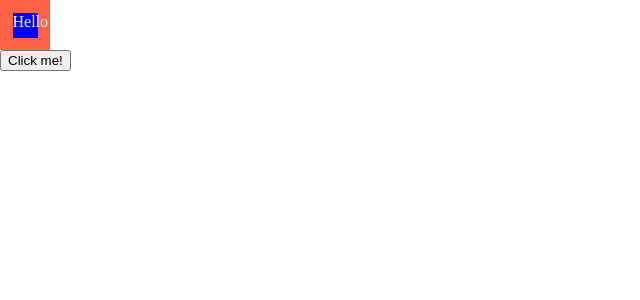
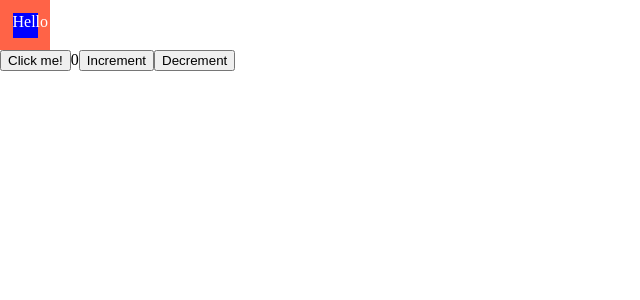
Before and after one commit to HudsonBean/React_Test_Space, a React (Create React App) app in the folder client/: page / in a window 1280 px wide. Shown: the top 300 px of the page, without its empty margins (0-640 px from the left). Built offline with nearby package versions, Linux system fonts and the light colour scheme.

Commit message:
Set up slice and rendered it

```diff
--- a/client/src/App.tsx
+++ b/client/src/App.tsx
@@ -1,13 +1,33 @@
 import React, { ReactPropTypes } from "react";
 import "./styles/App.css";
+import { useAppDispatch, useAppSelector } from "./hooks";
+import { decrement, increment } from "./features/counter";
 import { BEM } from "./components/BEM";
 import { CoolButton } from "./components/CoolButton";
 
 const App = () => {
+  const count = useAppSelector((state) => state.counter.value);
+  const dispatch = useAppDispatch();
+
   return (
     <>
       <BEM />
       <CoolButton text="Click me!" message="Fuuny!" colors={["red", "blue"]} />
+      <span>{count}</span>
+      <button
+        onClick={() => {
+          dispatch(increment());
+        }}
+      >
+        Increment
+      </button>
+      <button
+        onClick={() => {
+          dispatch(decrement());
+        }}
+      >
+        Decrement
+      </button>
     </>
   );
 };
--- /dev/null
+++ b/client/src/hooks.ts
@@ -0,0 +1,7 @@
+import { useDispatch, useSelector } from "react-redux";
+import type { TypedUseSelectorHook } from "react-redux";
+import type { RootState, AppDispatch } from "./store";
+
+// Use throughout your app instead of plain `useDispatch` and `useSelector`
+export const useAppDispatch: () => AppDispatch = useDispatch;
+export const useAppSelector: TypedUseSelectorHook<RootState> = useSelector;
--- a/client/src/index.tsx
+++ b/client/src/index.tsx
@@ -2,7 +2,7 @@ import React from "react";
 import ReactDOM from "react-dom/client";
 import App from "./App";
 import reportWebVitals from "./reportWebVitals";
-import store from "./store";
+import { store } from "./store";
 import { Provider } from "react-redux";
 
 const root = ReactDOM.createRoot(
--- a/client/src/store.js
+++ /dev/null
@@ -1,8 +0,0 @@
-import { configureStore } from "@reduxjs/toolkit";
-import features from "./features";
-
-export default configureStore({
-  reducer: {
-    counter: features.counter,
-  },
-});
--- /dev/null
+++ b/client/src/store.ts
@@ -0,0 +1,13 @@
+import { configureStore } from "@reduxjs/toolkit";
+import features from "./features";
+
+export const store = configureStore({
+  reducer: {
+    counter: features.counter,
+  },
+});
+
+// Infer the `RootState` and `AppDispatch` types from the store itself
+export type RootState = ReturnType<typeof store.getState>;
+// Inferred type: {posts: PostsState, comments: CommentsState, users: UsersState}
+export type AppDispatch = typeof store.dispatch;
```
